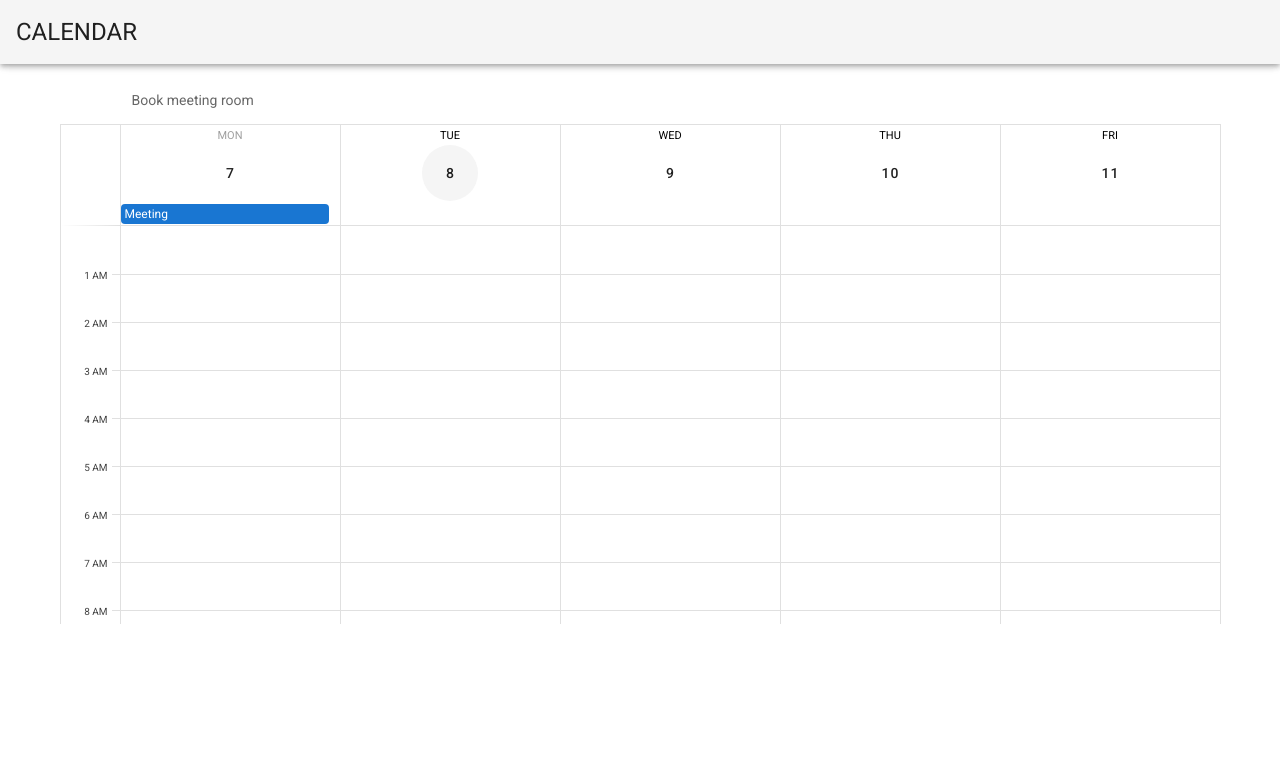
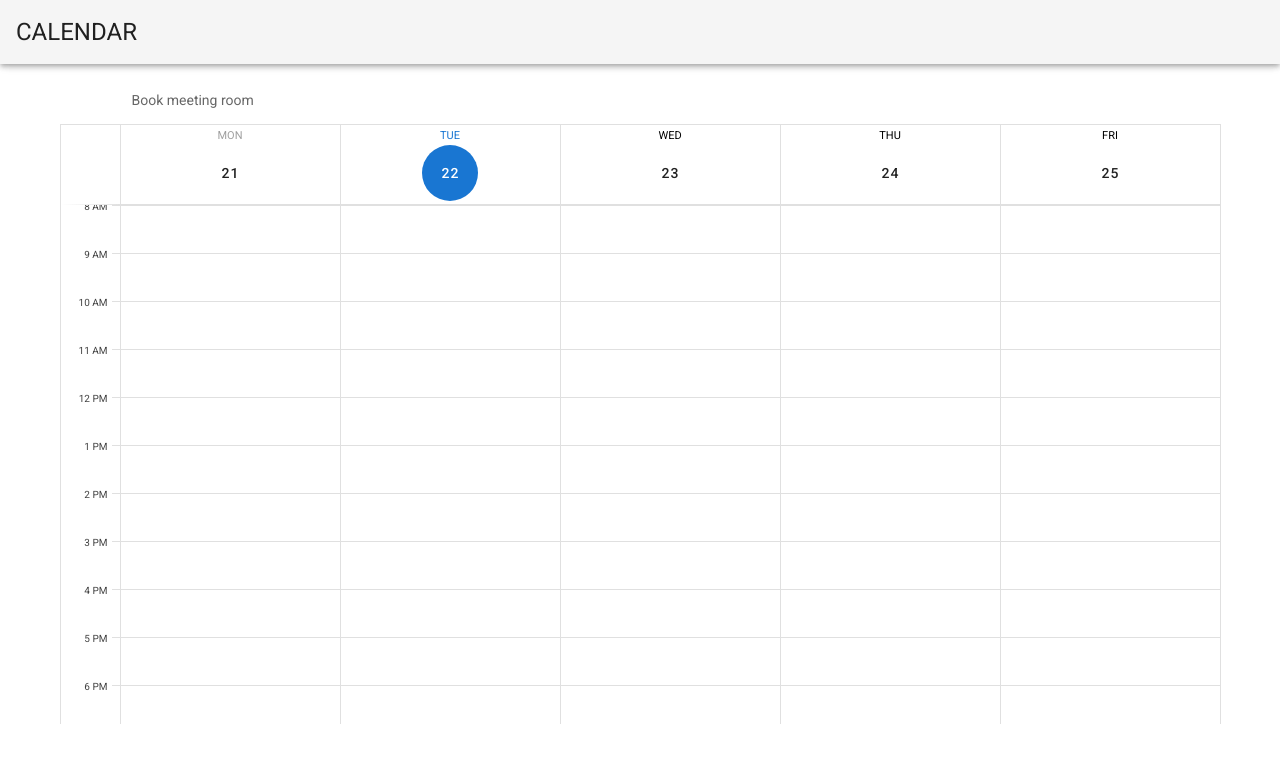
Before and after one commit to abdallahYashir/meeting-room-calendar-app, a Vue app: page / in a window 1280 px wide. Shown: the top 762 px of the page. Built offline with nearby package versions, Linux system fonts and the light colour scheme.

Commit message:
Added luxon

```diff
--- a/package.json
+++ b/package.json
@@ -8,6 +8,7 @@
   },
   "dependencies": {
     "core-js": "^3.1.2",
+    "luxon": "^1.19.3",
     "vue": "^2.6.10",
     "vuetify": "^2.1.0"
   },
--- a/src/components/Home.vue
+++ b/src/components/Home.vue
@@ -1,11 +1,12 @@
 <template>
   <v-container>
     <v-subheader :inset="true">Book meeting room</v-subheader>
-    <v-sheet height="500">
+    <v-sheet height="600">
       <v-calendar
+      ref="calendar"
       type="week"
-      now="2019-01-08"
-      value="2019-01-08"
+      color="primary"
+      :value="today"
       :weekdays="weekdays"
       :events="events"
       ></v-calendar>
@@ -14,37 +15,22 @@
 </template>
 
 <script>
+  import { DateTime } from 'luxon'
+
   export default {
     data: () => ({
+      today: DateTime.local().toLocaleString(),
       weekdays: [1, 2, 3, 4, 5],
       events: [
       {
-        name: 'Vacation',
-        start: '2018-12-30',
-        end: '2019-01-02',
-      },
-      {
         name: 'Meeting',
         start: '2019-01-07',
-      },
-      {
-        name: '30th Birthday',
-        start: '2019-01-03',
-      },
-      {
-        name: 'New Year',
-        start: '2019-01-01',
-      },
-      {
-        name: 'Conference',
-        start: '2019-01-21',
-      },
-      {
-        name: 'Hackathon',
-        start: '2019-01-30',
-        end: '2019-02-01',
+        end: '2019-01-07'
       },
       ],
     }),
+    mounted () {
+      this.$refs.calendar.scrollToTime('08:00')
+    },
   };
 </script>
```
Also changed, not shown: 1 other file (tests, documents, lock files or other folders).
